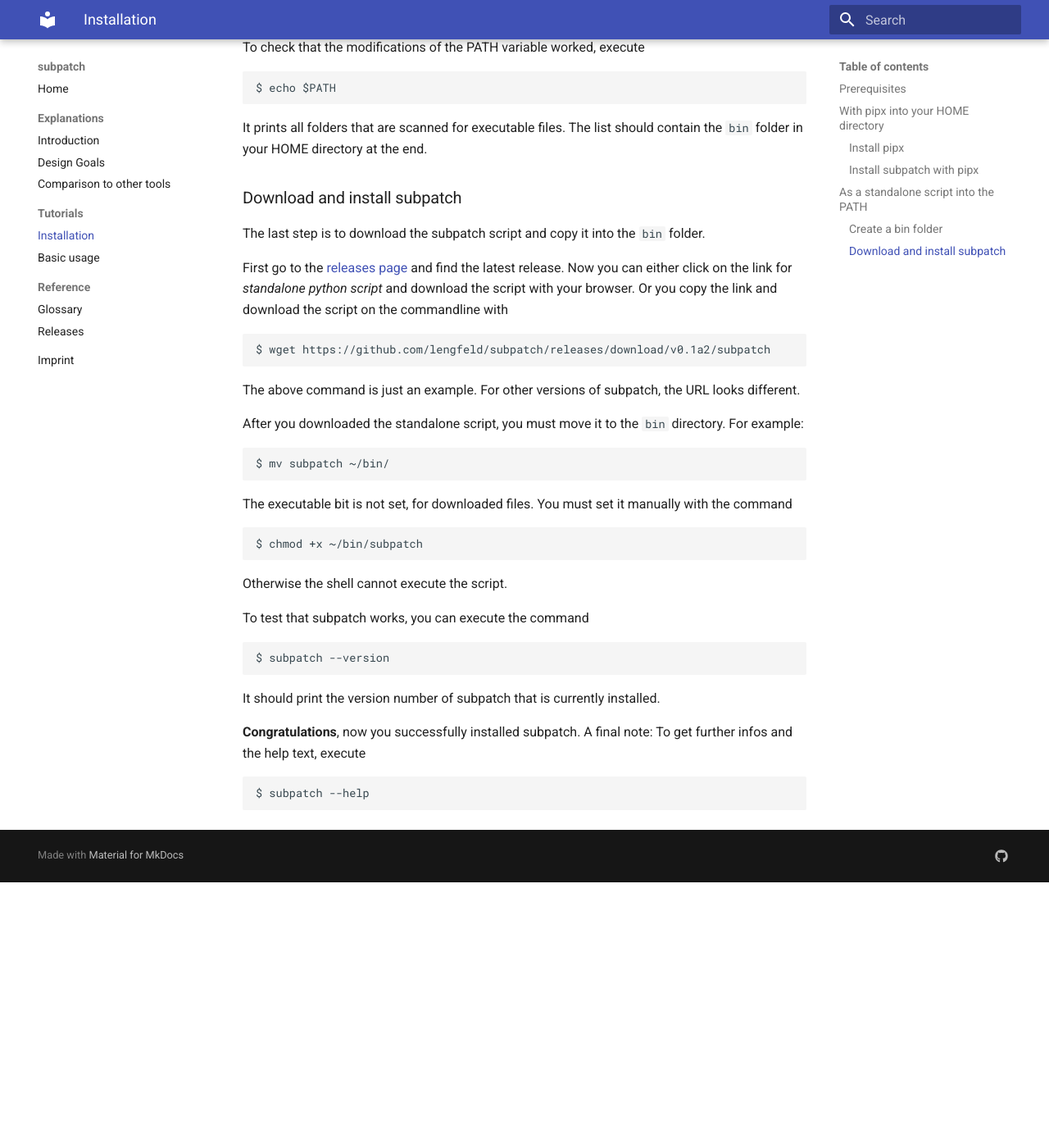
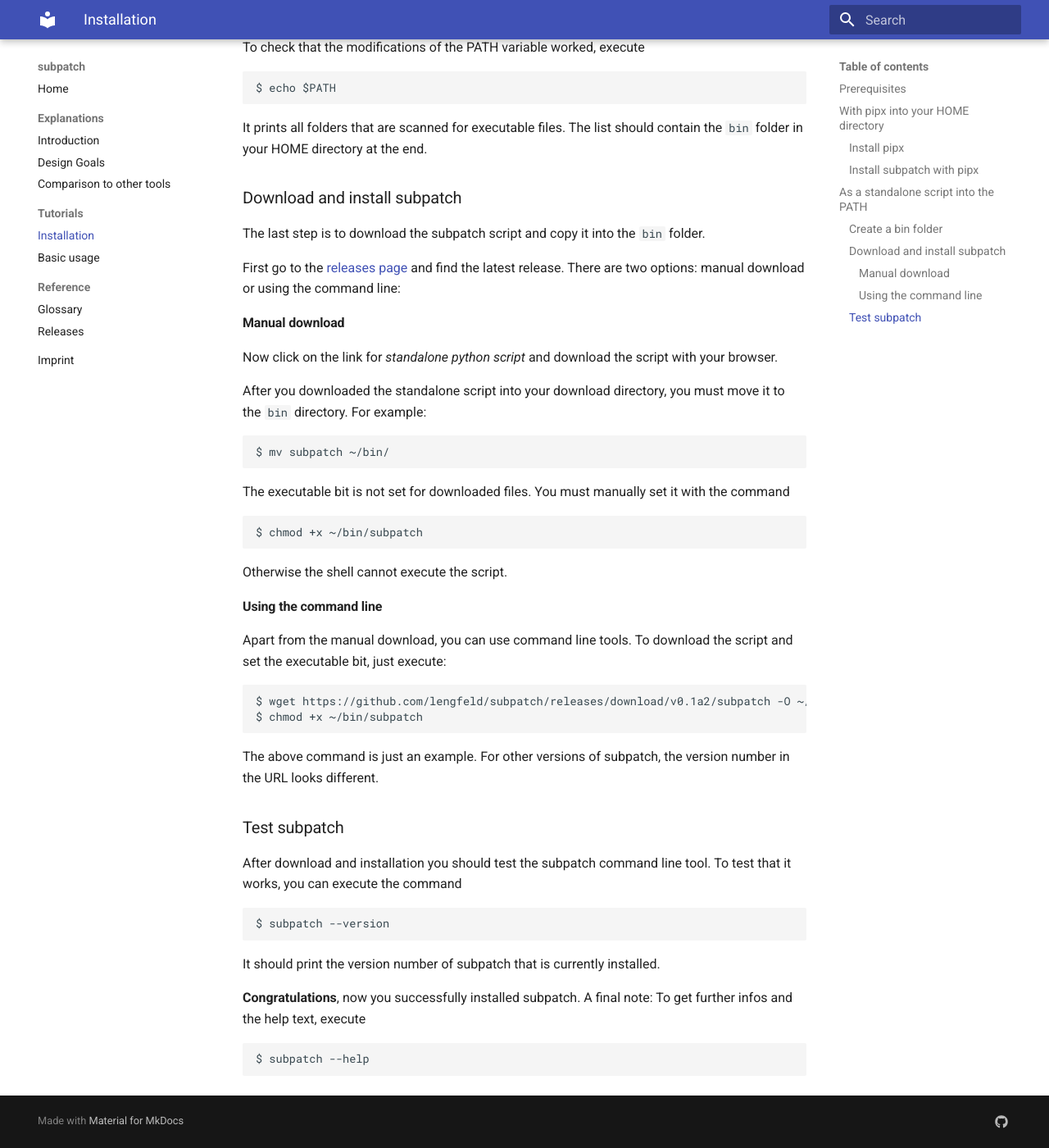
Before and after one commit to lengfeld/subpatch, an MkDocs documentation site: the page built from docs/tut/installation.md, in a window 1280 px wide and 1400 px high, scrolled down 2279 px. Shown: the whole window at 82% size. Built offline with MkDocs 1.6.1 and Material for MkDocs 9.7.7, drawn with Linux system fonts in a browser that asks for light colours; before the commit the page ends 3355 px from its top, so only the background shows below that.

Commit message:
rework install tutorial

```diff
--- a/docs/tut/installation.md
+++ b/docs/tut/installation.md
@@ -114,27 +114,42 @@
 The last step is to download the subpatch script and copy it into the `bin` folder.
 
 First go to the [releases page](../ref/releases.md) and find the latest
-release. Now you can either click on the link for *standalone python script*
-and download the script with your browser. Or you copy the link and download
-the script on the commandline with
+release. There are two options: manual download or using the command line:
 
-    $ wget https://github.com/lengfeld/subpatch/releases/download/v0.1a2/subpatch
+#### Manual download
 
-The above command is just an example. For other versions of subpatch, the URL
-looks different.
+Now click on the link for *standalone python script* and download the script
+with your browser.
 
-After you downloaded the standalone script, you must move it to the `bin`
-directory. For example:
+After you downloaded the standalone script into your download directory, you
+must move it to the `bin` directory. For example:
 
     $ mv subpatch ~/bin/
 
-The executable bit is not set, for downloaded files. You must set it manually with the command
+The executable bit is not set for downloaded files. You must manually set it
+with the command
 
     $ chmod +x ~/bin/subpatch
 
 Otherwise the shell cannot execute the script.
 
-To test that subpatch works, you can execute the command
+
+#### Using the command line
+
+Apart from the manual download, you can use command line tools. To download
+the script and set the executable bit, just execute:
+
+    $ wget https://github.com/lengfeld/subpatch/releases/download/v0.1a2/subpatch -O ~/bin/subpatch
+    $ chmod +x ~/bin/subpatch
+
+The above command is just an example. For other versions of subpatch, the
+version number in the URL looks different.
+
+
+### Test subpatch
+
+After download and installation you should test the subpatch command line tool.
+To test that it works, you can execute the command
 
     $ subpatch --version
 
```
